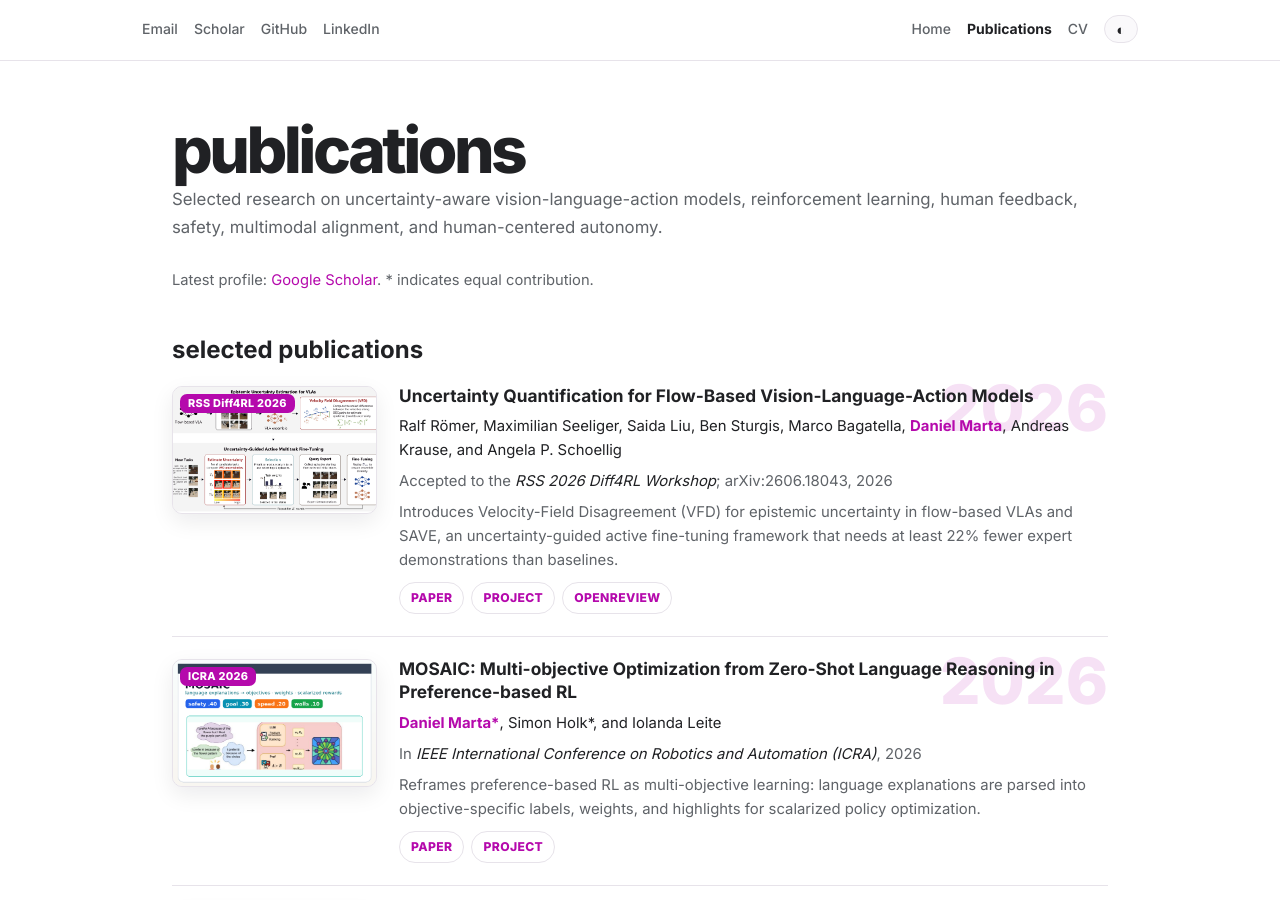
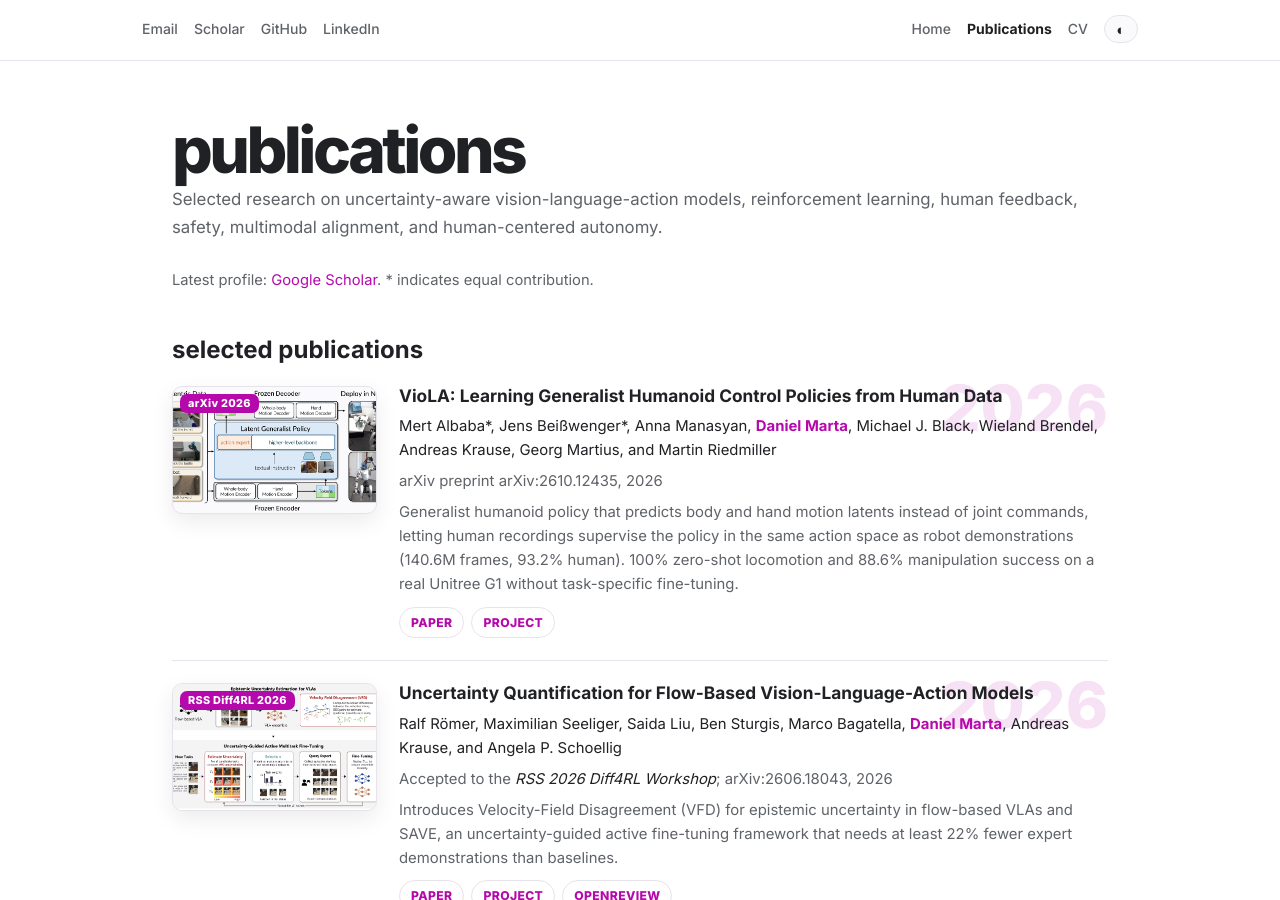
Before and after one commit to DanielLSM/daniellsm.github.io, a Jekyll site: the page research.html, which Jekyll copies as it is, in a window 1280 px wide and 900 px high. Built offline with Jekyll 4.4.1, drawn with Linux system fonts in a browser that asks for light colours; a style sheet for code colours, icons or effects is not loaded.

Commit message:
Add VioLA to research page publication list

```diff
--- a/research.html
+++ b/research.html
@@ -48,6 +48,20 @@
 <section>
   <h2 class="year-heading">selected publications</h2>
   <ol class="publication-list">
+<li class="publication">
+    <figure class="pub-media">
+      <span class="venue-badge">arXiv 2026</span>
+      <img src="/images/research/viola/teaser.png" alt="VioLA: Learning Generalist Humanoid Control Policies from Human Data thumbnail">
+    </figure>
+    <article class="pub-body">
+      <div class="year-watermark">2026</div>
+      <h3 class="pub-title">VioLA: Learning Generalist Humanoid Control Policies from Human Data</h3>
+      <p class="pub-authors">Mert Albaba*, Jens Beißwenger*, Anna Manasyan, <strong>Daniel Marta</strong>, Michael J. Black, Wieland Brendel, Andreas Krause, Georg Martius, and Martin Riedmiller</p>
+      <p class="pub-venue">arXiv preprint arXiv:2610.12435, 2026</p>
+      <p class="pub-summary">Generalist humanoid policy that predicts body and hand motion latents instead of joint commands, letting human recordings supervise the policy in the same action space as robot demonstrations (140.6M frames, 93.2% human). 100% zero-shot locomotion and 88.6% manipulation success on a real Unitree G1 without task-specific fine-tuning.</p>
+      <div class="pub-links"><a href="https://arxiv.org/abs/2610.12435" target="_blank" rel="noopener">Paper</a><a href="https://viola.is.tue.mpg.de/" target="_blank" rel="noopener">Project</a></div>
+    </article>
+  </li>
 <li class="publication">
     <figure class="pub-media">
       <span class="venue-badge">RSS Diff4RL 2026</span>
```
